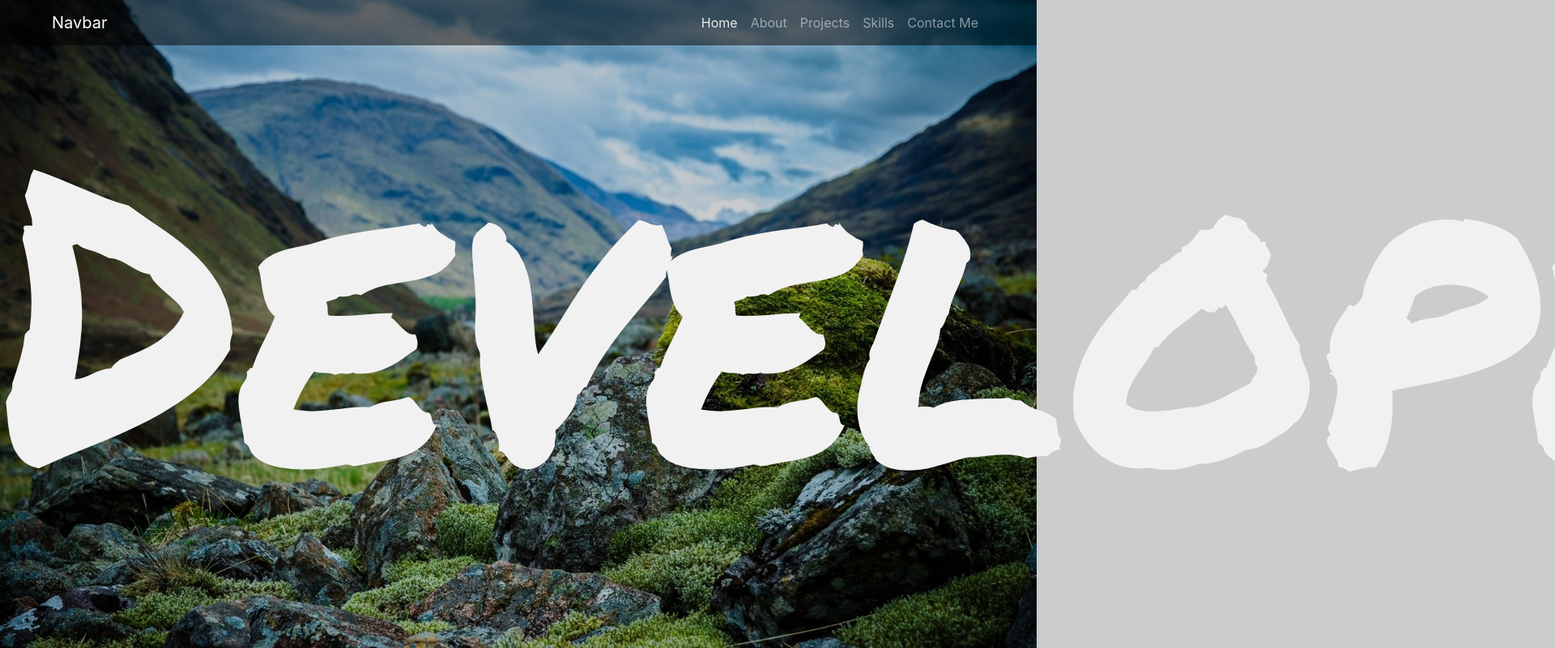
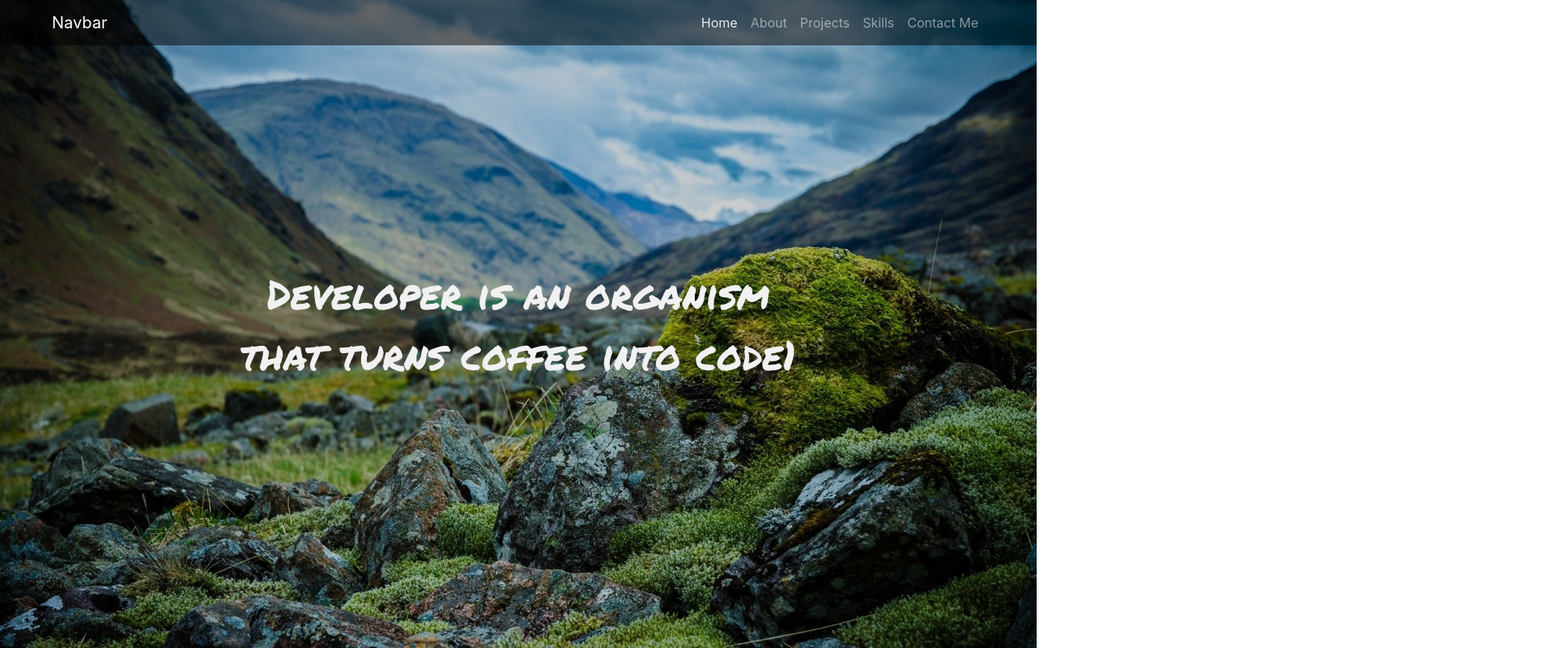
Before and after one commit to AyushAgrawal25/ResumeSite, a plain HTML site: page index.html in a window 1280 px wide. Shown: the top 800 px of the page at 81% size, 1920 px wide, since content can reach past the window. Drawn offline with nearby package versions, Linux system fonts and the light colour scheme.

Commit message:
Wall created

```diff
--- a/css/home.scss
+++ b/css/home.scss
@@ -57,7 +57,7 @@
                 display: table-cell;
                 vertical-align: middle;
                 text-align: center;
-                font-size: 500px;
+                font-size: 50px;
             }
         }
     }
```
Also changed, not shown: css/home.css, 1 other file.
